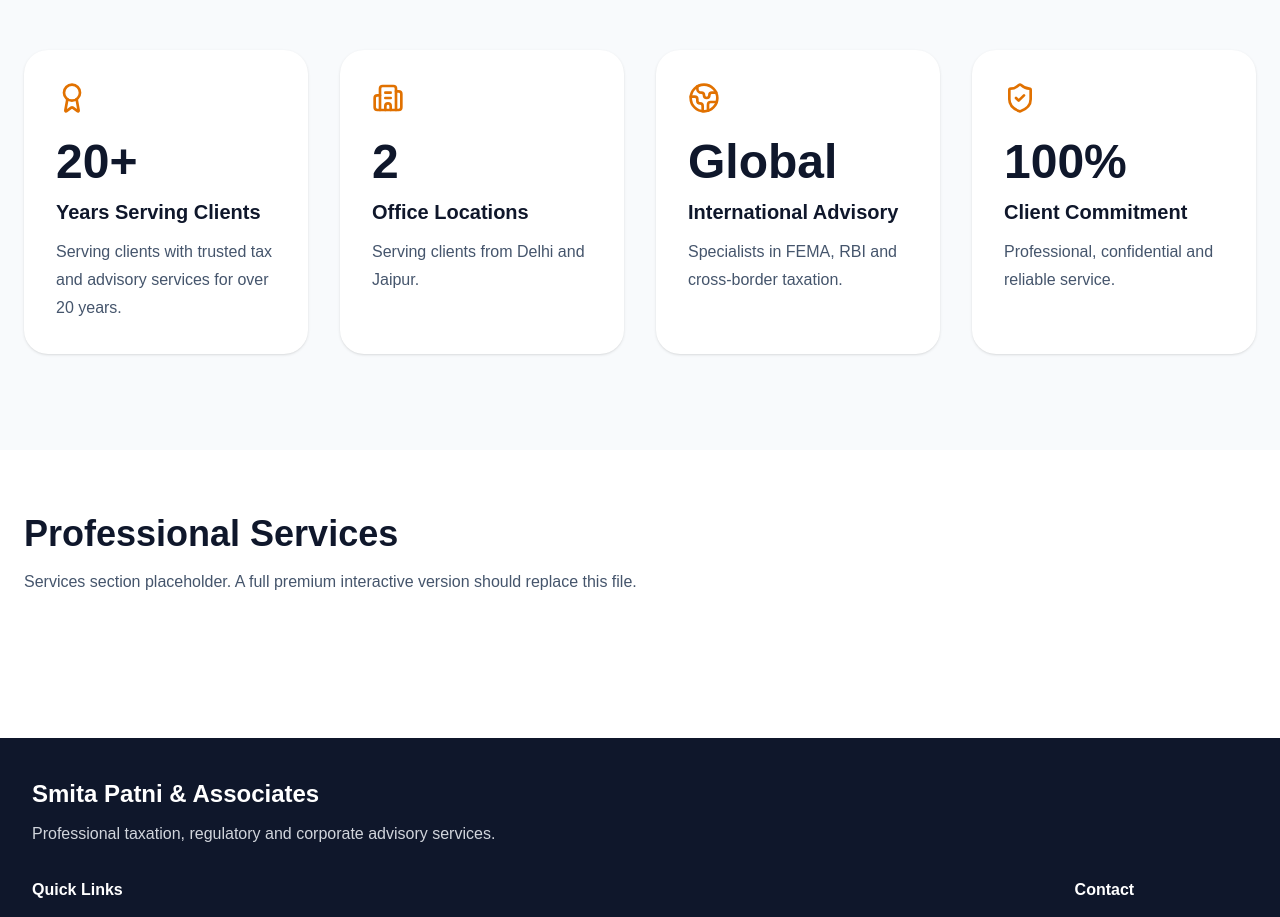
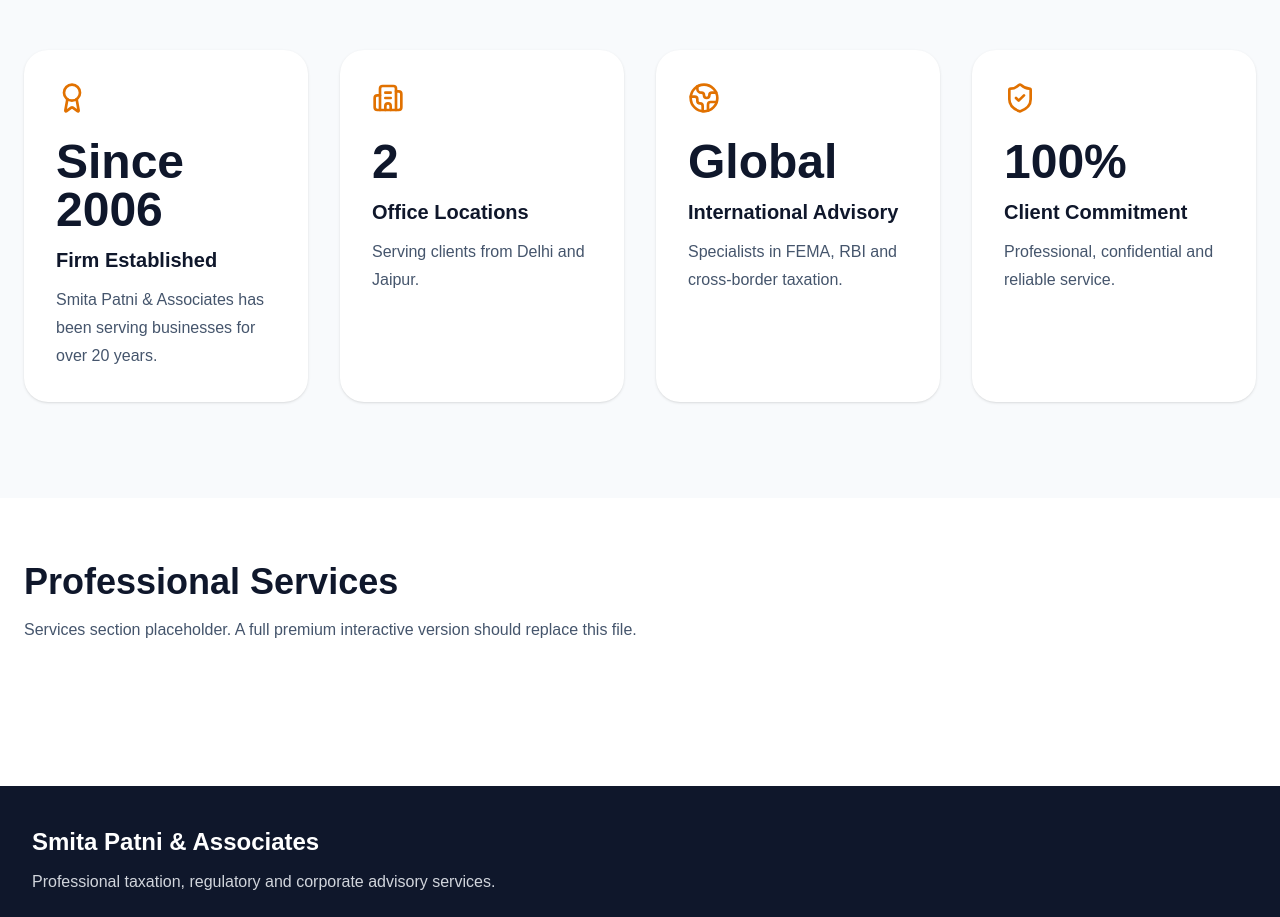
Before and after one commit to atishayajn-dot/spa-website, a Next.js app: page / in a window 1280 px wide. Shown: the part 1040-1957 px from the top of the page. Built offline with nearby package versions, Linux system fonts and the light colour scheme.

Commit message:
Update homepage firm establishment section

```diff
--- a/components/Stats.tsx
+++ b/components/Stats.tsx
@@ -6,9 +6,9 @@
   const stats = [
    {
   icon: <Award size={32} />,
-  number: "20+",
-  title: "Years Serving Clients",
-  description: "Serving clients with trusted tax and advisory services for over 20 years.",
+  number: "Since 2006",
+  title: "Firm Established",
+  description: "Smita Patni & Associates has been serving businesses for over 20 years.",
 },
     {
       icon: <Building2 size={32} />,
```
